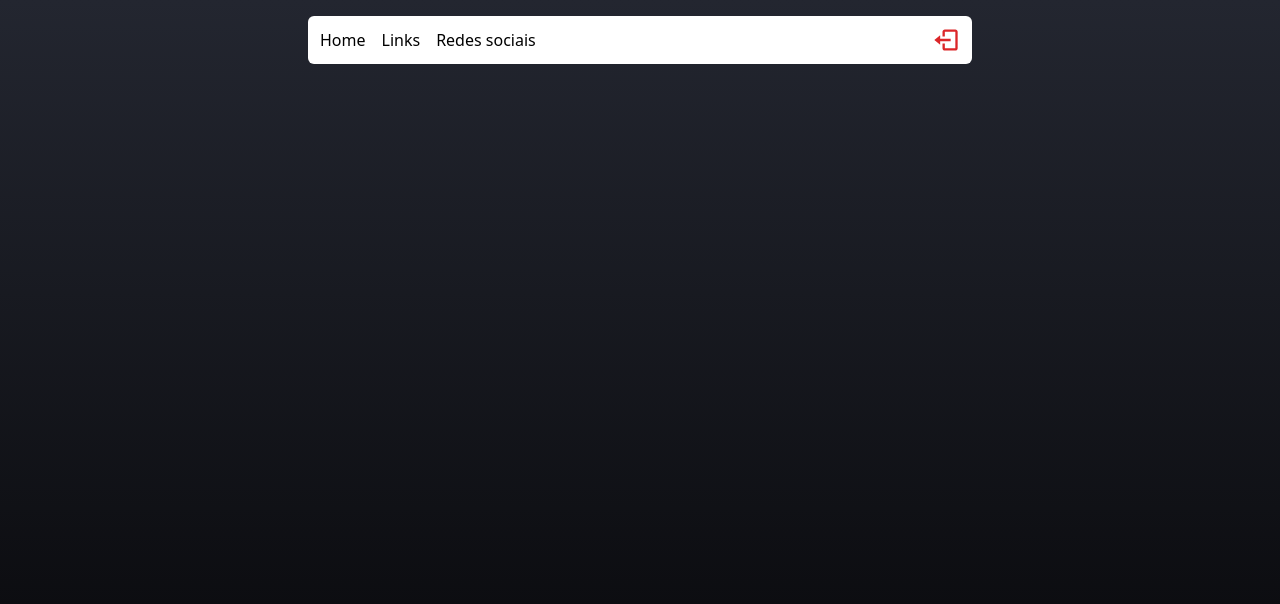
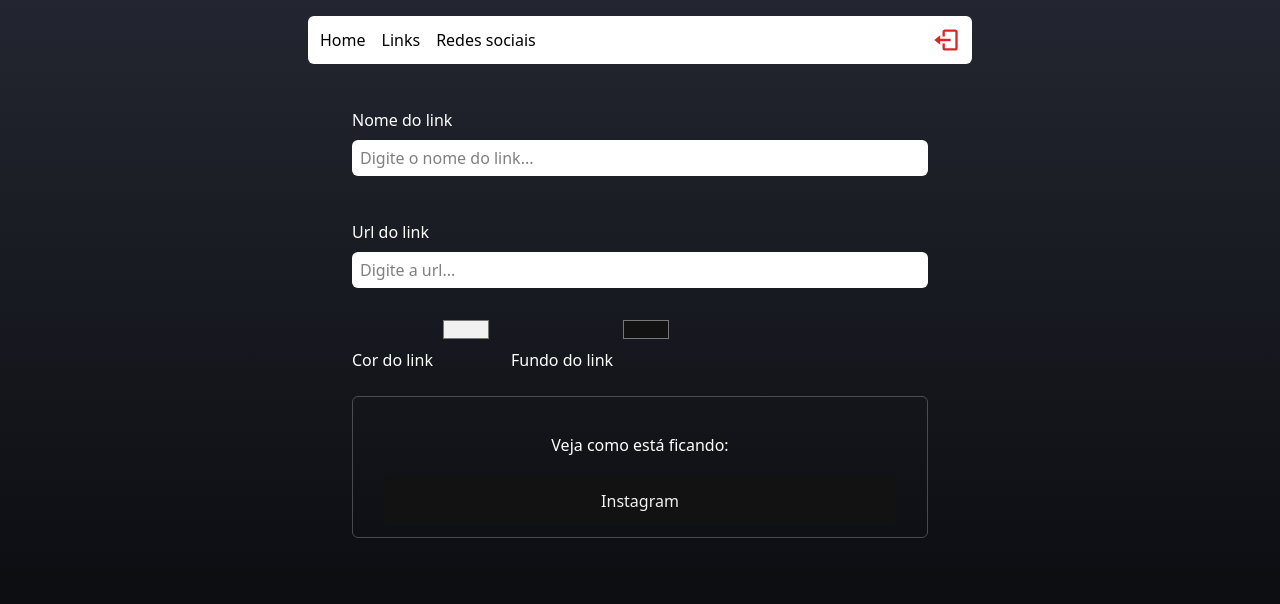
Before and after one commit to GilCarvalhal/devlink, a React (Vite) app: page /admin in a window 1280 px wide. Shown: the top 604 px of the page. Built offline with nearby package versions, Linux system fonts and the light colour scheme; no server answers; sample sign-in values are in the browser's storage.

Commit message:
Criação do formulário de links

```diff
--- a/src/pages/admin/index.tsx
+++ b/src/pages/admin/index.tsx
@@ -1,9 +1,74 @@
+import { useState } from "react";
 import { Header } from "../../components/Header";
+import { Input } from "../../components/Input";
 
 export function Admin() {
+  const [nameInput, setNameInput] = useState("");
+  const [urlInput, setUrlInput] = useState("");
+  const [textColorInput, setTextColorInput] = useState("#f1f1f1");
+  const [backgroundColorInput, setBackgroundColorInput] = useState("#121212");
+
   return (
     <div className="flex items-center flex-col min-h-screen pb-7 px-2">
       <Header />
+      <form action="#" className="flex flex-col mt-3 mb-3 w-full max-w-xl">
+        <label className="text-white font-medium mt-8 mb-2">Nome do link</label>
+        <Input
+          placeholder="Digite o nome do link..."
+          value={nameInput}
+          onChange={(e) => setNameInput(e.target.value)}
+        />
+
+        <label className="text-white font-medium mt-8 mb-2">Url do link</label>
+        <Input
+          type="url"
+          placeholder="Digite a url..."
+          value={urlInput}
+          onChange={(e) => setUrlInput(e.target.value)}
+        />
+
+        <section className="flex my-4 gap-5">
+          <div className="flex gap-2">
+            <label className="text-white font-medium mt-8 mb-2">
+              Cor do link
+            </label>
+            <input
+              type="color"
+              value={textColorInput}
+              onChange={(e) => setTextColorInput(e.target.value)}
+            />
+          </div>
+
+          <div className="flex gap-2">
+            <label className="text-white font-medium mt-8 mb-2">
+              Fundo do link
+            </label>
+            <input
+              type="color"
+              value={backgroundColorInput}
+              onChange={(e) => setBackgroundColorInput(e.target.value)}
+            />
+          </div>
+        </section>
+
+        <div className="flex items-center justify-start flex-col mb-7 p-1 border-gray-100/25 border rounded-md">
+          <label className="text-white font-medium mt-8 mb-3">
+            Veja como está ficando:
+          </label>
+          <article
+            className="w-11/12 max-w-lg flex flex-col items-center justify-between bg-zinc-900 rounded px-1 py-3"
+            style={{
+              marginBottom: 8,
+              marginTop: 8,
+              backgroundColor: backgroundColorInput,
+            }}
+          >
+            <p className="font-medium" style={{ color: textColorInput }}>
+              Instagram
+            </p>
+          </article>
+        </div>
+      </form>
     </div>
   );
 }
```
